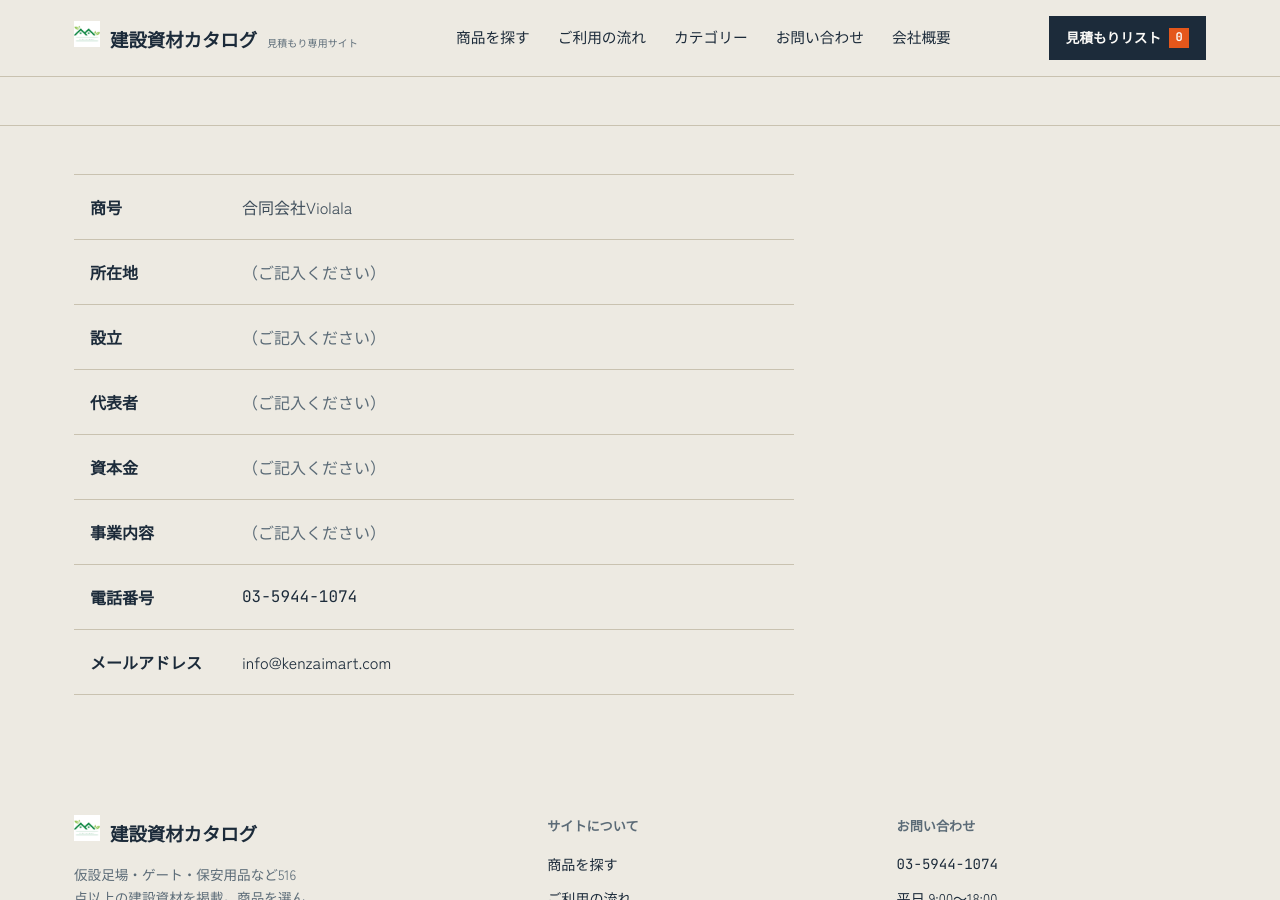
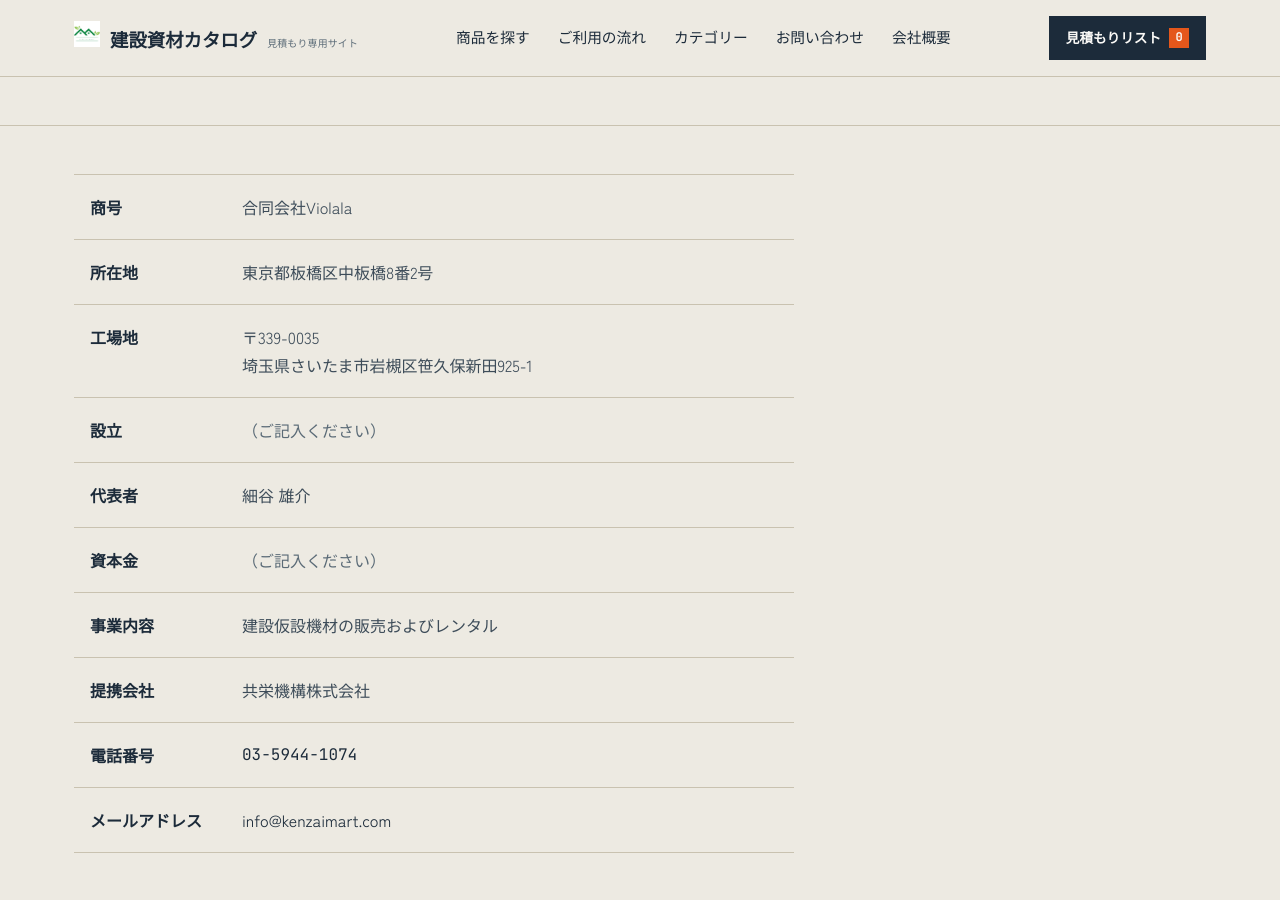
Before and after one commit to violalainc/kenzaimart, a Jekyll site: the page built from company/index.html, in a window 1280 px wide and 900 px high, scrolled down 194 px. Built offline with Jekyll 4.4.1, drawn with Linux system fonts in a browser that asks for light colours.

Commit message:
会社概要ページの情報を更新
所在地・代表者・事業内容のプレースホルダーを実際の情報に置き換え、
「提携会社」「工場地」の項目を追加。設立・資本金は未確定のため
プレースホルダーのまま維持。

Co-Authored-By: Claude Sonnet 5 <noreply@anthropic.com>
Claude-Session: https://claude.ai/code/session_01KAbrKAdUeytMS1QcK9svB7

```diff
--- a/company/index.html
+++ b/company/index.html
@@ -51,7 +51,11 @@ permalink: /company/
         </tr>
         <tr>
           <th scope="row">所在地</th>
-          <td class="is-tbd">（ご記入ください）</td>
+          <td>東京都板橋区中板橋8番2号</td>
+        </tr>
+        <tr>
+          <th scope="row">工場地</th>
+          <td>〒339-0035<br>埼玉県さいたま市岩槻区笹久保新田925-1</td>
         </tr>
         <tr>
           <th scope="row">設立</th>
@@ -59,7 +63,7 @@ permalink: /company/
         </tr>
         <tr>
           <th scope="row">代表者</th>
-          <td class="is-tbd">（ご記入ください）</td>
+          <td>細谷 雄介</td>
         </tr>
         <tr>
           <th scope="row">資本金</th>
@@ -67,7 +71,11 @@ permalink: /company/
         </tr>
         <tr>
           <th scope="row">事業内容</th>
-          <td class="is-tbd">（ご記入ください）</td>
+          <td>建設仮設機材の販売およびレンタル</td>
+        </tr>
+        <tr>
+          <th scope="row">提携会社</th>
+          <td>共栄機構株式会社</td>
         </tr>
         <tr>
           <th scope="row">電話番号</th>
```
